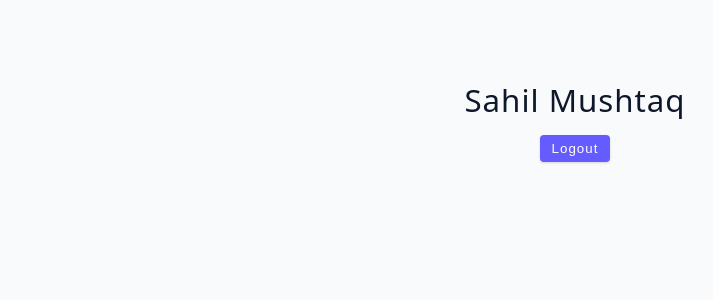
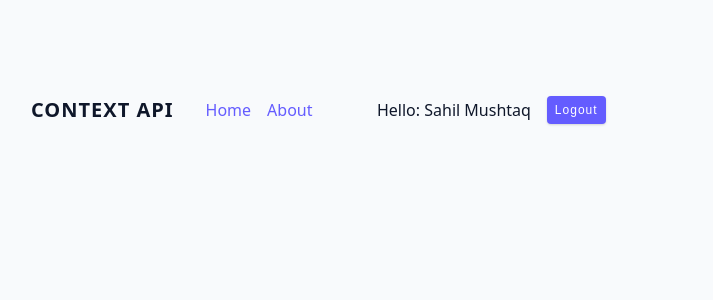
Before and after one commit to emmeiwhite/advanced-react-2024, a React (Vite) app: page / in a window 1280 px wide. Shown: the top 300 px of the page, without its empty margins (65-778 px from the left). Built offline with nearby package versions, Linux system fonts and the light colour scheme.

Commit message:
CSS - Added

```diff
--- a/src/tutorial/09-context-api/starter/NavLink.jsx
+++ b/src/tutorial/09-context-api/starter/NavLink.jsx
@@ -2,7 +2,15 @@ import UserContainer from './UserContainer'
 
 export default function NavLink({ user, logout, login }) {
   return (
-    <div className="">
+    <div className="nav-container">
+      <ul className="nav-links">
+        <li>
+          <a href="#">home</a>
+        </li>
+        <li>
+          <a href="#">about</a>
+        </li>
+      </ul>
       <UserContainer
         user={user}
         logout={logout}
--- a/src/tutorial/09-context-api/starter/Navbar.jsx
+++ b/src/tutorial/09-context-api/starter/Navbar.jsx
@@ -12,12 +12,13 @@ export default function Navbar() {
     setUser({ name: 'Sahil Mushtaq' })
   }
   return (
-    <div>
+    <nav className="navbar">
+      <h5>CONTEXT API</h5>
       <NavLink
         user={user}
         logout={logout}
         login={login}
       />
-    </div>
+    </nav>
   )
 }
--- a/src/tutorial/09-context-api/starter/UserContainer.jsx
+++ b/src/tutorial/09-context-api/starter/UserContainer.jsx
@@ -1,8 +1,8 @@
 export default function UserContainer({ user, logout, login }) {
   const { name } = user
   return (
-    <div>
-      <h3>{name ? name : 'Login to Enter the application'}</h3>
+    <div className="user-container">
+      <p>{name ? `Hello: ${name}` : 'Login to Enter the application'}</p>
       <button
         className="btn"
         onClick={name ? logout : login}
```
